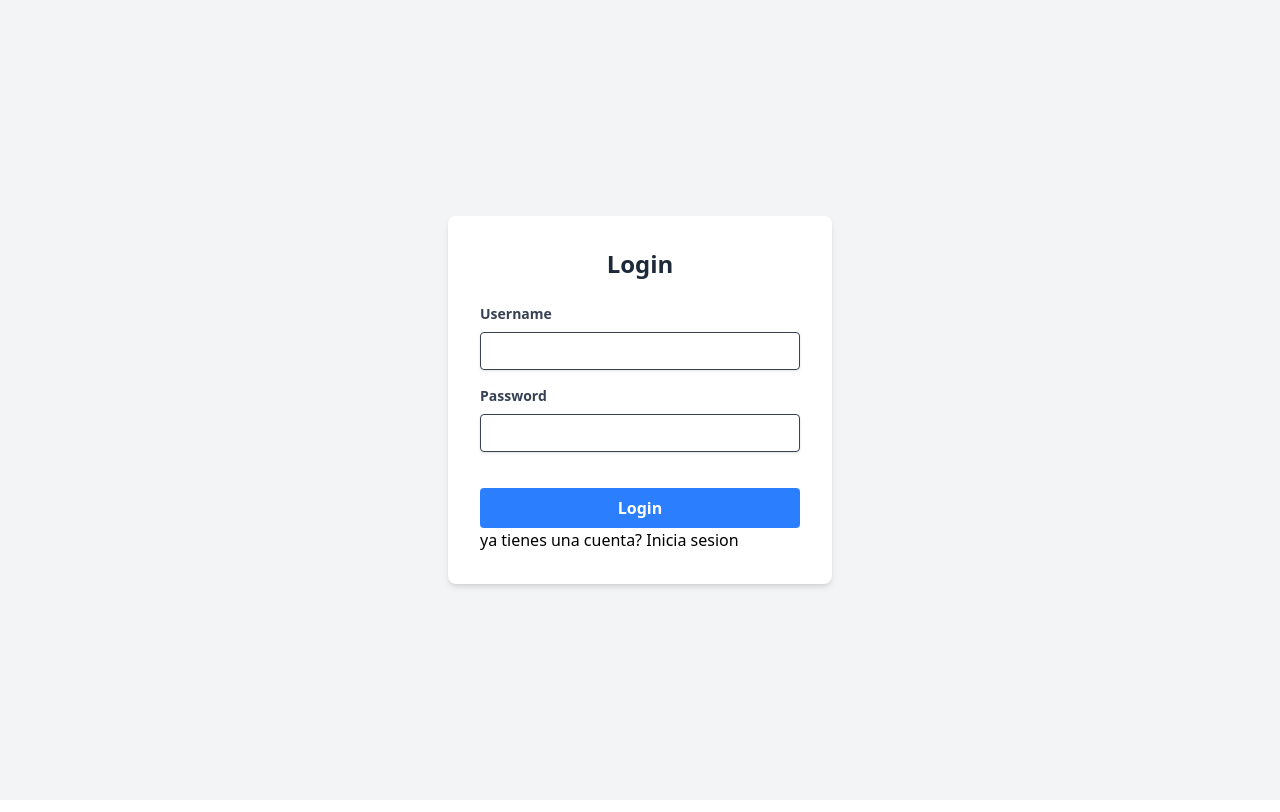
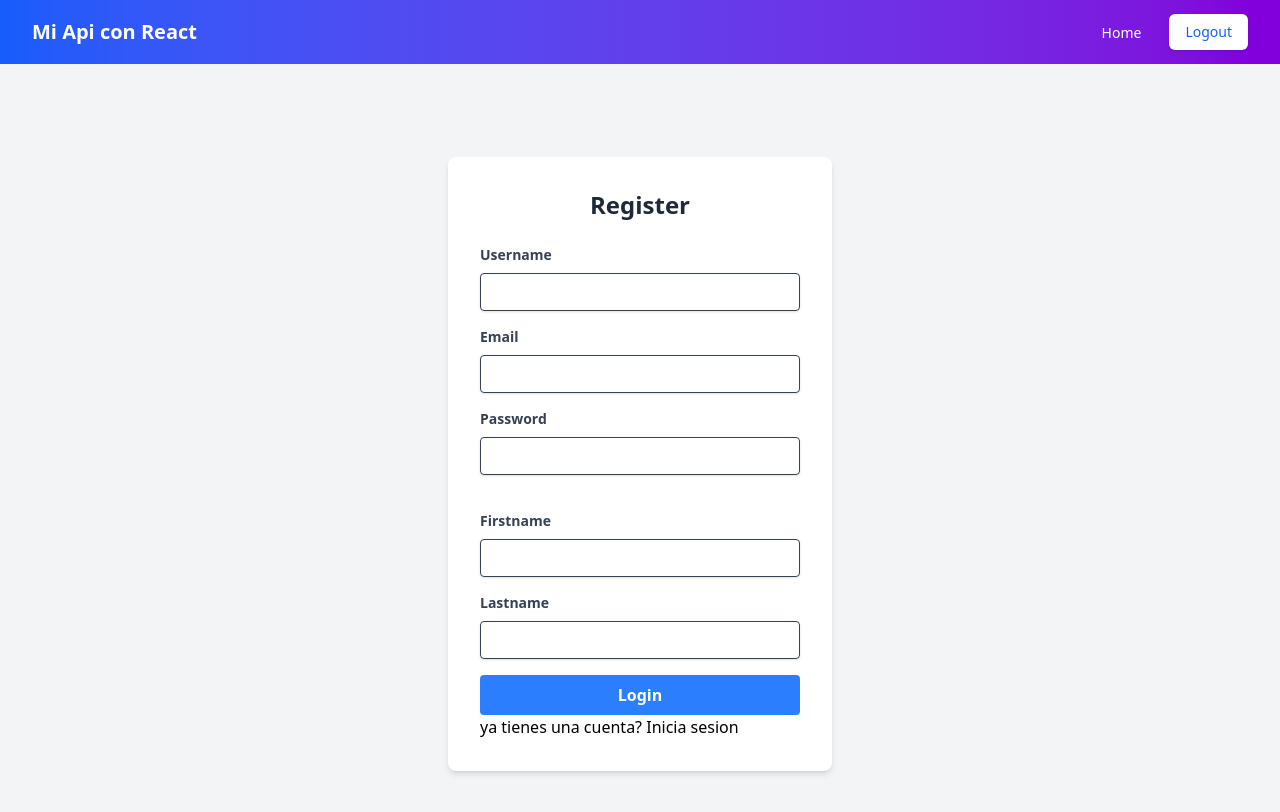
Before and after one commit to hearty22/trabajo-practico-integrador-2-facundo-escalante, a React (Vite) app in the folder trabajo-i-3/: page /register in a window 1280 px wide. Shown: the top 812 px of the page. Built offline with nearby package versions, Linux system fonts and the light colour scheme; no server answers.

Commit message:
register hecho, navbar desarrollado

```diff
--- a/trabajo-i-3/src/App.jsx
+++ b/trabajo-i-3/src/App.jsx
@@ -1,6 +1,10 @@
-import { AppRouter } from './router/AppRouter';
+import { AppRouter } from "./router/AppRouter";
+import { Navbar } from "./components/Navbar";
 export const App = () => {
   return (
-      <AppRouter/>
-  )
-}
+    <>
+      <Navbar />
+      <AppRouter />
+    </>
+  );
+};
--- a/trabajo-i-3/src/components/Navbar.jsx
+++ b/trabajo-i-3/src/components/Navbar.jsx
@@ -1,7 +1,82 @@
-import React from 'react'
+import { useForm } from '../hooks/useForm'
+import { Link } from "react-router-dom";
 
 export const Navbar = () => {
+  const { Logout } = useForm();
+
   return (
-    <div>Navbar</div>
+    <nav className="bg-gradient-to-r from-blue-600 to-purple-700 shadow-lg">
+      <div className="max-w-7xl mx-auto px-4 sm:px-6 lg:px-8">
+        <div className="flex justify-between items-center h-16">
+          {/* Brand/Logo */}
+          <Link
+            className="text-white text-xl font-bold hover:text-blue-200 transition-colors duration-200"
+            to="/"
+          >
+            Mi Api con React
+          </Link>
+
+          {/* Mobile menu button */}
+          <div className="block lg:hidden">
+            <button className="navbar-toggler text-white hover:text-blue-200 p-2 rounded-md transition-colors duration-200">
+              <svg
+                className="w-6 h-6"
+                fill="none"
+                stroke="currentColor"
+                viewBox="0 0 24 24"
+                xmlns="http://www.w3.org/2000/svg"
+              >
+                <path
+                  strokeLinecap="round"
+                  strokeLinejoin="round"
+                  strokeWidth="2"
+                  d="M4 6h16M4 12h16M4 18h16"
+                ></path>
+              </svg>
+            </button>
+          </div>
+
+          {/* Navigation Menu */}
+          <div className="hidden lg:flex items-center space-x-4">
+            <ul className="flex items-center space-x-4">
+              <li>
+                <Link
+                  className="text-white hover:text-blue-200 px-3 py-2 rounded-md text-sm font-medium transition-colors duration-200 hover:bg-white/10"
+                  to="/home"
+                >
+                  Home
+                </Link>
+              </li>
+              <li>
+                <button
+                  onClick={Logout}
+                  className="bg-white text-blue-600 hover:bg-blue-50 px-4 py-2 rounded-md text-sm font-medium transition-colors duration-200 shadow-sm hover:shadow-md"
+                >
+                  Logout
+                </button>
+              </li>
+            </ul>
+          </div>
+        </div>
+
+        {/* Mobile Menu (hidden by default) */}
+        <div className="lg:hidden hidden" id="navbarNav">
+          <div className="px-2 pt-2 pb-3 space-y-1 bg-blue-700 rounded-b-lg">
+            <Link
+              className="text-white hover:text-blue-200 block px-3 py-2 rounded-md text-base font-medium transition-colors duration-200 hover:bg-white/10"
+              to="/home"
+            >
+              Home
+            </Link>
+            <button
+              onClick={Logout}
+              className="w-full text-left text-white hover:text-blue-200 block px-3 py-2 rounded-md text-base font-medium transition-colors duration-200 hover:bg-white/10"
+            >
+              Logout
+            </button>
+          </div>
+        </div>
+      </div>
+    </nav>
   )
 }
--- a/trabajo-i-3/src/hooks/useForm.js
+++ b/trabajo-i-3/src/hooks/useForm.js
@@ -1,23 +1,34 @@
 import { useState } from "react";
 
-export const useForm = (initialValue = {}) =>{
+export const useForm = (initialValue = {}) => {
   const [values, setValues] = useState(initialValue);
 
-    const handleChange = (e) =>{
-        const {name, value} = e.target
+  const handleChange = (e) => {
+    const { name, value } = e.target;
     setValues({
       ...values,
-            [name]: value
+      [name]: value,
     });
+  };
+  const handleReset = () => {
+    setValues(initialValue);
+  };
+  const Logout = async () => {
+    const res = await fetch("http://localhost:3000/api/logout", {
+      method: "POST",
+      headers: {
+        headers: { "Content-Type": "application/json" },
       }
-    const handleReset = () =>{
-        setValues(initialValue);
-    }
+    });
+    const data = await res.json();
+    return data;
+  };
 
   return {
+    Logout,
     values,
     setValues,
     handleChange,
-        handleReset
-    }
+    handleReset,
   };
+};
--- a/trabajo-i-3/src/pages/Login.jsx
+++ b/trabajo-i-3/src/pages/Login.jsx
@@ -1,5 +1,6 @@
 import { useState } from "react";
 import { useForm } from "../hooks/useForm";
+import { Loading } from "../components/Loading";
 export const Login = () => {
   const [message, setMessage] = useState("");
   const [isloading, setLoading] = useState(false);
@@ -9,8 +10,8 @@
   });
   const Submit = async (e) => {
     e.preventDefault();
+    setLoading(true)
     try {
-
       const bodyfetch = {
         username: values.username,
         password: values.password,
@@ -21,16 +22,20 @@
         body: JSON.stringify(bodyfetch),
       });
       const res = await response.json();
+      console.log(res);
       if (!res.ok) {
         setMessage(res.message);
       }
+      setLoading(false)
       handleReset();
     } catch (error) {
+      setLoading(false)
+      setMessage("error de conexion")
       console.log("error en el fetch: ", error);
     }
   };
 
-  return (
+  return ( isloading ? <Loading/> : (
     <div className="min-h-screen flex items-center justify-center bg-gray-100">
       <form
         id="form-login"
@@ -73,7 +78,7 @@
             className="shadow appearancea_none border rounded w-full py-2 px-3 text-gray-700 mb-3 leading-tight focus:outlinea_none focus:shadow-outline"
           />
         </div>
-        <span className="text-red-500 text-sm mt-2 block">{message}</span>
+        <h1 className="text-red-500 text-sm mt-2 block">{message}</h1>
         <button
           className="bg-blue-500 hover:bg-blue-700 text-white font-bold py-2 px-4 rounded focus:outlinea_none focus:shadow-outline w-full"
           onClick={Submit}
@@ -85,6 +90,6 @@
           <a href="/register"> Registrate</a>
         </p>
       </form>
-    </div>
+    </div>)
   );
 };
--- a/trabajo-i-3/src/pages/Register.jsx
+++ b/trabajo-i-3/src/pages/Register.jsx
@@ -1,14 +1,62 @@
-    import React from 'react'
+import { Loading } from "../components/Loading";
+import { useForm } from "../hooks/useForm";
+import { useState } from "react";
+export const Register = () => {
+  const [isloading, setLoading] = useState(false);
+  const { values, handleChange, handleReset } = useForm({
+    username: "",
+    email: "",
+    password: "",
+    lastname: "",
+    firstname: "",
+    dni: "",
+  });
+  const [message, setMessage] = useState("");
 
-    export const Register = () => {
-      return (
-   <div className="min-h-screen flex items-center justify-center bg-gray-100">
+  const submit = async (e) => {
+    e.preventDefault();
+    setLoading(true)
+    try {
+      const fetchBody = {
+        username: values.username,
+        email: values.email,
+        password: values.password,
+        lastname: values.lastname,
+        name: values.firstname,
+      };
+      const fetcData = await fetch("http://localhost:3000/api/register", {
+        method: "POST",
+        headers: {
+          headers: { "Content-Type": "application/json" },
+        },
+        body: JSON.stringify(fetchBody),
+      });
+      const response = await fetcData.json();
+      setLoading(false)
+      if (!response.ok) {
+        console.log(response.errors);
+        setMessage("campos invalidos");
+      }
+      if (response.ok){
+        setMessage(response.message, " inicie sesion")
+      }
+      handleReset();
+    } catch (error) {
+      setLoading(false)
+      setMessage("error de conexion")
+      console.log(error);
+    }
+  };
+
+  return (
+    ( isloading ? <Loading/> : (
+    <div className="min-h-screen flex items-center justify-center bg-gray-100">
       <form
         id="form-login"
         className="bg-white p-8 rounded-lg shadow-md w-full max-w-sm"
       >
         <h1 className="text-2xl font-bold mb-6 text-center text-gray-800">
-          Login
+          Register
         </h1>
         <div className="mb-4">
           <label
@@ -19,9 +67,28 @@
           </label>
           <input
             required
+            onChange={handleChange}
+            value={values.username}
             type="text"
             name="username"
             id="username"
+            className="shadow appearancea_none border rounded w-full py-2 px-3 text-gray-700 leading-tight focus:outlinea_none focus:shadow-outline"
+          />
+        </div>
+        <div className="mb-4">
+          <label
+            htmlFor="email"
+            className="block text-gray-700 text-sm font-bold mb-2"
+          >
+            Email
+          </label>
+          <input
+            onChange={handleChange}
+            value={values.email}
+            required
+            type="email"
+            name="email"
+            id="email"
             className="shadow appearancea_none border rounded w-full py-2 px-3 text-gray-700 leading-tight focus:outlinea_none focus:shadow-outline"
           />
         </div>
@@ -34,25 +101,60 @@
           </label>
           <input
             required
+            onChange={handleChange}
+            value={values.password}
             name="password"
             type="password"
             id="password"
-
             className="shadow appearancea_none border rounded w-full py-2 px-3 text-gray-700 mb-3 leading-tight focus:outlinea_none focus:shadow-outline"
           />
         </div>
-        <span className="text-red-500 text-sm mt-2 block"></span>
-        <button
-          className="bg-blue-500 hover:bg-blue-700 text-white font-bold py-2 px-4 rounded focus:outlinea_none focus:shadow-outline w-full"
+        <div className="mb-4">
+          <label
+            htmlFor="firstname"
+            className="block text-gray-700 text-sm font-bold mb-2"
+          >
+            Firstname
+          </label>
+          <input
+            required
+            onChange={handleChange}
+            value={values.firstname}
+            type="text"
+            name="firstname"
+            id="firstname"
+            className="shadow appearancea_none border rounded w-full py-2 px-3 text-gray-700 leading-tight focus:outlinea_none focus:shadow-outline"
+          />
+        </div>
+        <div className="mb-4">
+          <label
+            htmlFor="lastname"
+            className="block text-gray-700 text-sm font-bold mb-2"
+          >
+            Lastname
+          </label>
+          <input
+            required
+            onChange={handleChange}
+            value={values.lastname}
+            type="text"
+            name="lastname"
+            id="lastname"
+            className="shadow appearancea_none border rounded w-full py-2 px-3 text-gray-700 leading-tight focus:outlinea_none focus:shadow-outline"
+          />
+        </div>
 
-        >
+        <span className="text-red-500 text-sm mt-2 block">{message}</span>
+        <button onClick={submit}
+        className="bg-blue-500 hover:bg-blue-700 text-white font-bold py-2 px-4 rounded focus:outlinea_none focus:shadow-outline w-full">
           Login
-        </button><br />
+        </button>
+        <br />
         <p>
           ya tienes una cuenta?
           <a href="/login"> Inicia sesion</a>
         </p>
       </form>
-    </div>
-      )
-    }
+    </div>))
+  );
+};
--- a/trabajo-i-3/src/router/AppRouter.jsx
+++ b/trabajo-i-3/src/router/AppRouter.jsx
@@ -7,6 +7,8 @@
 import { Profile } from "../pages/Profile";
 import { Tasks } from "../pages/Tasks";
 import { Register } from "../pages/Register";
+import { Navbar } from "../components/Navbar";
+
 export const AppRouter = () => {
   return (
     <Routes>
```
Lines whose indentation alone changed are shown as unchanged.
